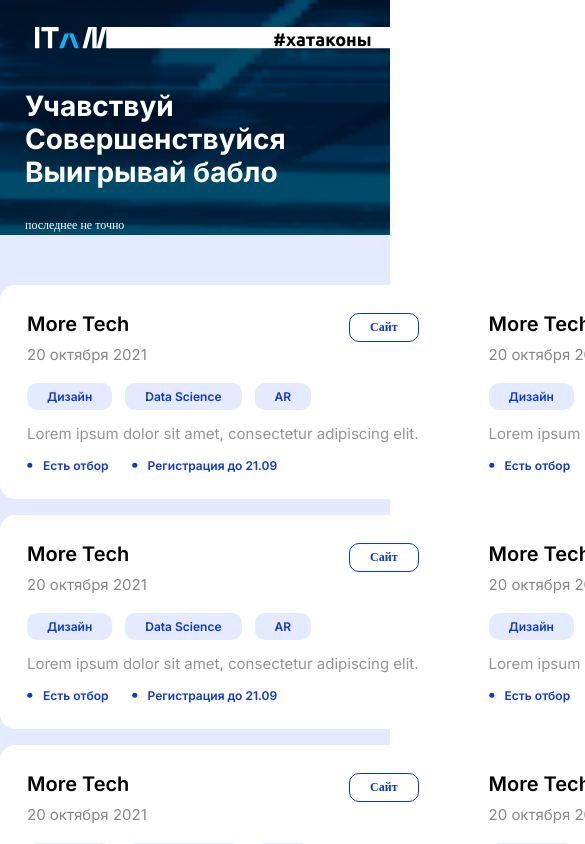
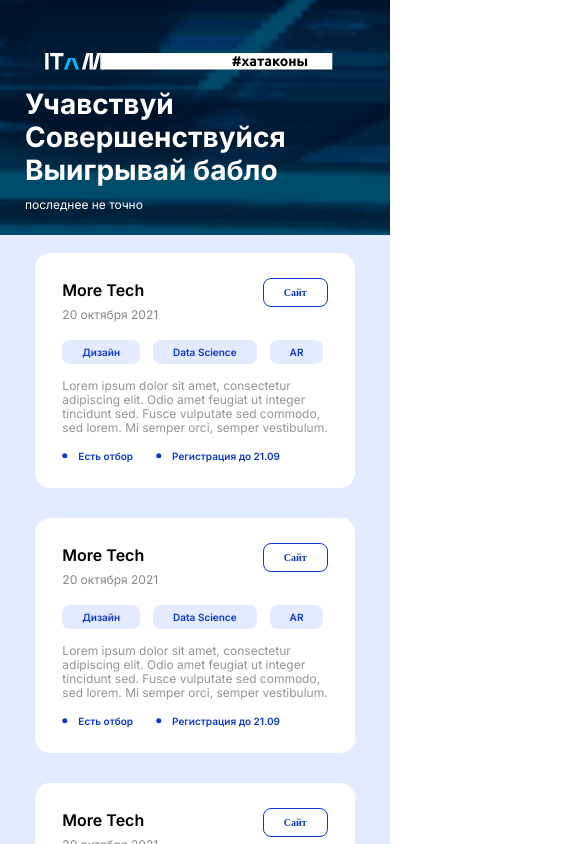
Before and after one commit to yaroslavbabii2023/react-vite, a React (Vite) app: page / in a window 390 px wide. Shown: the top 844 px of the page, 585 px wide, since content can reach past the window. Built offline with nearby package versions, Linux system fonts and the light colour scheme.

Commit message:
Fix media query in Header, add media query in Profile and wrapping cards

```diff
--- a/src/components/AppHeader/AppHeader.module.css
+++ b/src/components/AppHeader/AppHeader.module.css
@@ -5,7 +5,7 @@
   background-image: url("../../assets/pictures/image 8.png");
   background-size: cover;
   width: 100%;
-  height: 75px;
+  height: 71px;
 }
 
 .wrapper {
@@ -14,6 +14,7 @@
   align-items: center;
   padding-top: 27px;
   padding-bottom: 21px;
+  gap: 19px;
 }
 .logo {
   width: auto;
@@ -38,11 +39,13 @@
   font-size: 28px;
   line-height: 33px;
   letter-spacing: -2%;
+  margin: 0;
 }
 .subtitle {
+  font-family: "inter";
   font-weight: 400;
   font-size: 12px;
-  line-height: 12px;
+  line-height: 14px;
   letter-spacing: 1%;
 }
 
@@ -61,7 +64,8 @@
     display: flex;
     flex-direction: column;
     align-items: center;
-    gap: 19px;
+    gap: 18px;
+    padding-top: 53px;
   }
   .header {
     height: 235px;
@@ -80,5 +84,14 @@
   }
   .headerLogo {
     padding-left: 10px;
+    display: flex;
+  }
+  .logo {
+    height: 17px;
+    width: 308px;
+  }
+  .span {
+    font-size: 14px;
+    line-height: 12px;
   }
 }
--- a/src/components/AppProfile/AppProfile.jsx
+++ b/src/components/AppProfile/AppProfile.jsx
@@ -4,14 +4,13 @@ import Badge from "../Badge/Badge";
 import icon from "../../assets/icons/ellipse.svg";
 
 const badgesList = ["Дизайн", "Data Science", "AR"];
+
 const cardsData = Array(6).fill({
   title: "More Tech",
   date: "20 октября 2021",
-  description: "Lorem ipsum dolor sit amet, consectetur adipiscing elit.",
-  statuses: [
-    "Есть отбор",
-    "Регистрация до 21.09"
-  ]
+  description:
+    "Lorem ipsum dolor sit amet, consectetur \n adipiscing elit. Odio amet feugiat ut integer \n tincidunt sed. Fusce vulputate sed commodo, \n sed lorem. Mi semper orci, semper vestibulum.",
+  statuses: ["Есть отбор", "Регистрация до 21.09"],
 });
 
 const AppProfile = () => {
@@ -39,9 +38,7 @@ const AppProfile = () => {
                       ))}
                     </div>
                     <div className={s.descriptions}>
-                          <p className={s.description}>
-                            {card.description}
-                          </p>
+                      <p className={s.description}>{card.description}</p>
                     </div>
                     <div className={s.statuses}>
                       {card.statuses.map((status, statusIndex) => (
--- a/src/components/AppProfile/AppProfile.module.css
+++ b/src/components/AppProfile/AppProfile.module.css
@@ -5,20 +5,19 @@
 }
 .container {
   padding-top: 50px;
-  max-width: 1200px;
-  min-width: 90%;
+  max-width: 820px;
+  min-width: auto;
   margin: 0 auto;
   padding-bottom: 50px;
 }
 
-.cardContainer {
+/* .cardContainer {
   display: grid;
   grid-template-columns: repeat(2, 1fr);
   gap: 50px;
-}
+} */
 
 .wrapper {
-
 }
 
 .cardWrapper {
@@ -30,8 +29,10 @@
 
 .cardGrid {
   display: grid;
-  grid-template-columns: repeat(2, 1fr); /* 2 карточки в ряд */
-  gap: 16px; /* Промежуток между карточками */
+  grid-template-columns: repeat(2, 1fr);
+  justify-items: center;
+
+  gap: 30px;
 }
 
 .card {
@@ -39,7 +40,6 @@
   border-radius: 15px;
   width: -webkit-max-content;
   width: -moz-max-content;
-  width: max-content;
 }
 .itemTop {
   display: flex;
@@ -91,6 +91,7 @@
   font-weight: 400;
   line-height: 18px;
   color: rgba(0, 0, 0, 0.425);
+  white-space: pre-line;
 }
 .status {
   font-family: "inter";
@@ -107,3 +108,37 @@
   display: flex;
   gap: 10px;
 }
+@media (max-width: 900px) {
+  .cardGrid {
+    grid-template-columns: 1fr;
+  }
+}
+@media (max-width: 480px) {
+  .container {
+    padding-top: 18px;
+  }
+  .cardGrid {
+    /* padding: 0 24px; */
+  }
+  .cardTitle {
+    font-size: 16px;
+    line-height: 23px;
+  }
+  .cardDate {
+    font-size: 12px;
+    line-height: 14px;
+  }
+  .link {
+    font-size: 10px;
+    padding: 5 16px;
+    border-radius: 8px;
+  }
+  .description {
+    font-size: 12px;
+    line-height: 14px;
+  }
+  .status {
+    font-size: 10px;
+    line-height: 12px;
+  }
+}
--- a/src/components/Badge/Badge.module.css
+++ b/src/components/Badge/Badge.module.css
@@ -9,3 +9,11 @@
   background-color: #e4eaff;
   padding: 6px 20px;
 }
+@media (max-width: 480px) {
+  .badge {
+    font-size: 10px;
+    line-height: 12px;
+    border-radius: 8px;
+    padding: 5 16px;
+  }
+}
```
Lines whose indentation alone changed are shown as unchanged.
